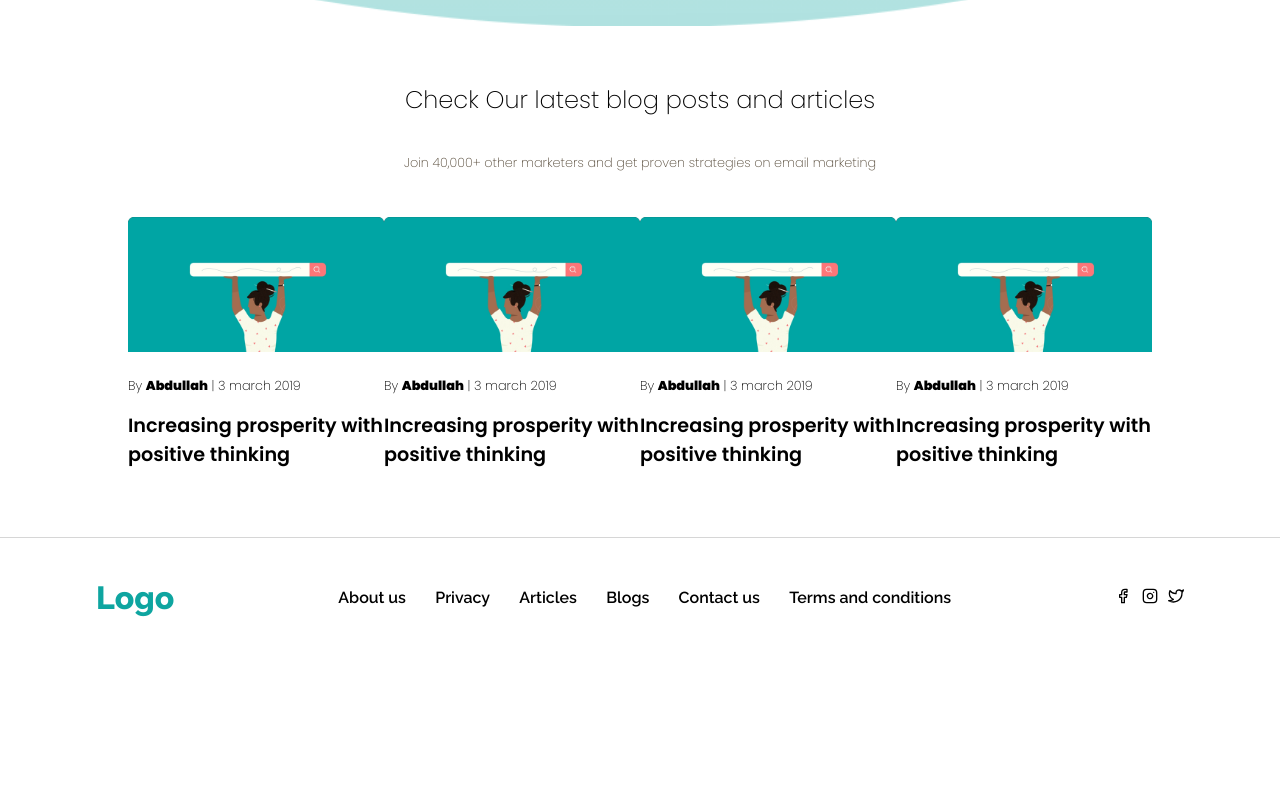
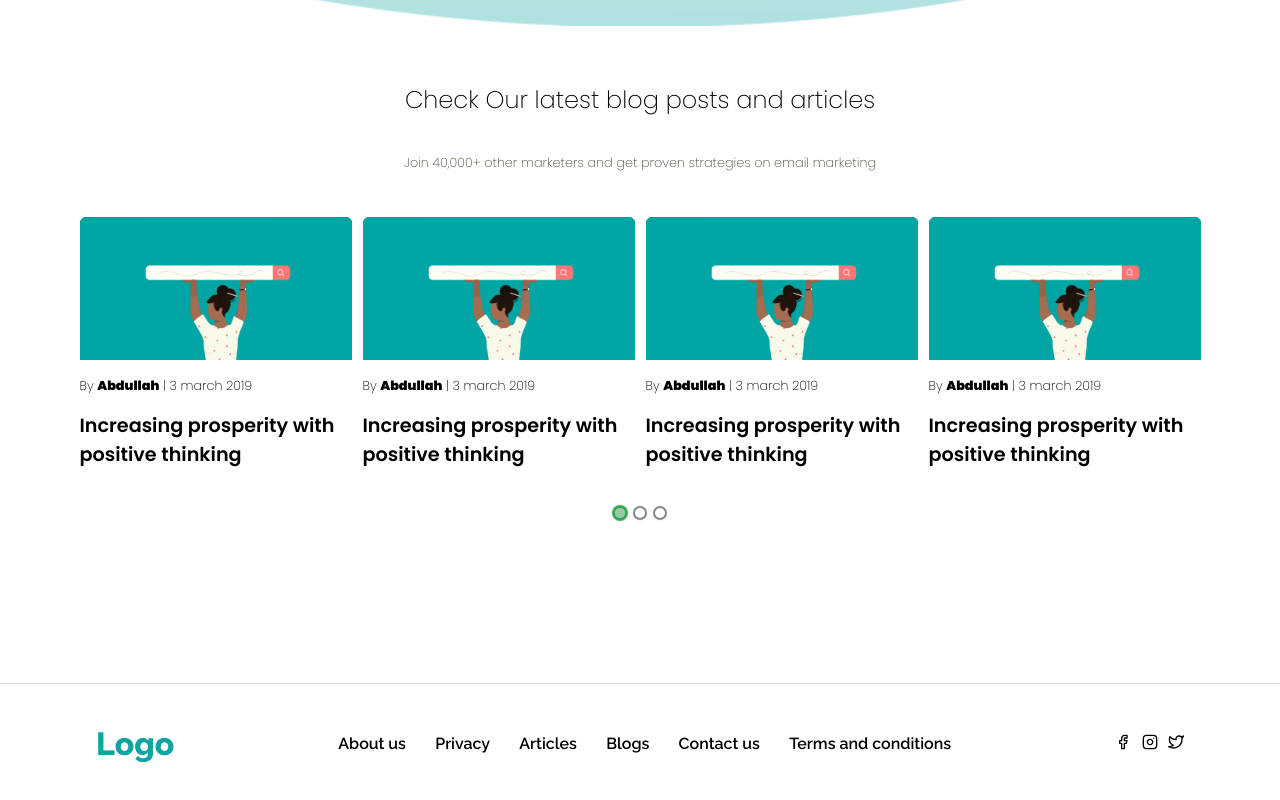
Before and after one commit to manorinfinity/demo_website, a Next.js app: page / in a window 1280 px wide. Shown: the part 1174-1974 px from the top of the page. Before the commit the page ends 1832 px from the top, so only its background shows below. Built offline with nearby package versions, Linux system fonts and the light colour scheme.

Commit message:
landing page slider

```diff
--- a/package.json
+++ b/package.json
@@ -11,7 +11,9 @@
     "next": "12.0.9",
     "react": "17.0.2",
     "react-dom": "17.0.2",
-    "react-slick": "^0.28.1"
+    "react-elastic-carousel": "^0.11.5",
+    "react-slick": "^0.28.1",
+    "styled-components": "^5.3.3"
   },
   "devDependencies": {
     "eslint": "8.7.0",
--- a/src/components/Card/Card.module.css
+++ b/src/components/Card/Card.module.css
@@ -1,6 +1,6 @@
 @import url("https://fonts.googleapis.com/css2?family=Poppins:wght@200;600;900&display=swap");
 .card {
-  height: 10rem;
+  /* height: 10rem; */
   width: 17rem;
   background-image: url("../../svgs/1.png");
   font-family: "Poppins", sans-serif;
--- a/src/pages/index.js
+++ b/src/pages/index.js
@@ -3,16 +3,10 @@ import Footer from "../components/Navbar/Footer/Footer";
 import Header from "../components/Navbar/Header/Header";
 import Styles from "../styles/Home.module.css";
 import ComingSoon from "../svgs/ComingSoon";
-import Slider from "react-slick";
+import Carousel from 'react-elastic-carousel'
+
 
 export default function Home() {
-  //   const settings = {
-  //     dots: true,
-  //     infinite: true,
-  //     speed: 500,
-  //     slidesToShow: 1,
-  //     slidesToScroll: 1,
-  //   };
   return (
     <>
       <Header />
@@ -48,23 +42,26 @@ export default function Home() {
           Join 40,000+ other marketers and get proven strategies on email
           marketing
         </p>
-        <div className={Styles.blogShowcase}>
-          {/* <Slider
-            {...{
-              dots: true,
-              infinite: true,
-              speed: 500,
-              slidesToShow: 1,
-              slidesToScroll: 1,
-            }}
-          > */}
-          {/* maybe all the cards needs to be wrapped in a div like <div><Card/></div> */}
+        {/*<div >
           <Card />
           <Card />
           <Card />
           <Card />
-          {/* </Slider> */}
-        </div>
+        </div>*/}
+        <Carousel className={Styles.blogShowcase} itemsToShow={4} showArrows={false}>
+          <Card />
+          <Card />
+          <Card />
+          <Card />
+          <Card />
+          <Card />
+          <Card />
+          <Card />
+          <Card />
+          <Card />
+          <Card />
+          <Card />
+        </Carousel>
       </section>
       <Footer />
     </>
--- a/src/styles/Home.module.css
+++ b/src/styles/Home.module.css
@@ -93,7 +93,7 @@
 .blogShowcase {
   margin-top: 2rem;
   display: flex;
-  width: 80%;
+  width: 90% !important;
   justify-content: space-between;
   margin-bottom: 10rem;
 }
--- a/src/styles/globals.css
+++ b/src/styles/globals.css
@@ -14,3 +14,7 @@ a {
 * {
   box-sizing: border-box;
 }
+.rec-dot_active{
+  background-color: rgb(56, 148, 78, 0.5) !important;
+  box-shadow: 0 0 1px 3px rgba(50, 168, 78,1) !important;
+}
```
Also changed, not shown: 1 other file (tests, documents, lock files or other folders).
